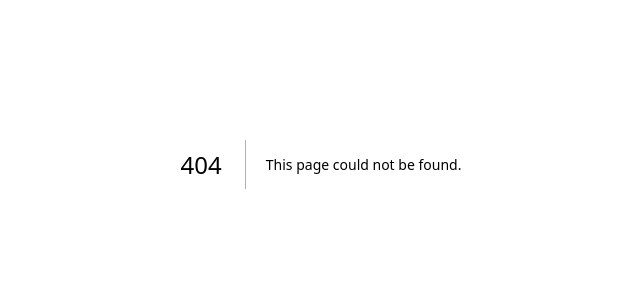
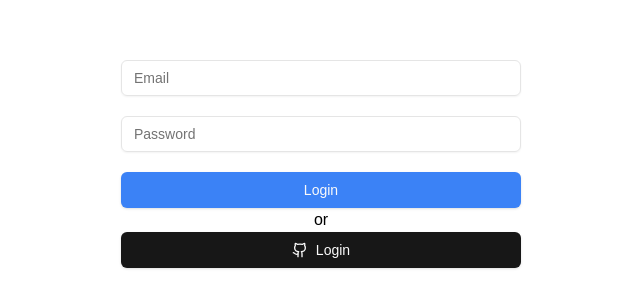
Before and after one commit to retsu14/next-tsc, a Next.js app: page /login in a window 1280 px wide. Before the commit this address had no page. Shown: the part 236-544 px from the top of the page, without its empty margins (319-959 px from the left). Built offline with nearby package versions, Linux system fonts and the light colour scheme.

Commit message:
chore: auth

```diff
--- /dev/null
+++ b/app/(auth)/layout.tsx
@@ -0,0 +1,11 @@
+export default function AuthLayout({
+  children,
+}: {
+  children: React.ReactNode;
+}) {
+  return (
+    <div className="flex items-center justify-center h-screen">
+      <main>{children}</main>
+    </div>
+  );
+}
--- /dev/null
+++ b/app/(auth)/login/page.tsx
@@ -0,0 +1,80 @@
+"use client";
+import { zodResolver } from "@hookform/resolvers/zod";
+import { useForm } from "react-hook-form";
+import { z } from "zod";
+import { Button } from "@/components/ui/button";
+import {
+  Form,
+  FormControl,
+  FormField,
+  FormItem,
+  FormMessage,
+} from "@/components/ui/form";
+import { Input } from "@/components/ui/input";
+import { SignIn } from "@/components/signIn";
+
+const formSchema = z.object({
+  username: z.string().min(2, {
+    message: "Username must be at least 2 characters.",
+  }),
+  password: z.string().min(6, {
+    message: "Password must be at least 6 characters.",
+  }),
+});
+
+export default function ProfileForm() {
+  const form = useForm<z.infer<typeof formSchema>>({
+    resolver: zodResolver(formSchema),
+    defaultValues: {
+      username: "",
+      password: "",
+    },
+  });
+
+  function onSubmit(values: z.infer<typeof formSchema>) {
+    console.log(values);
+  }
+
+  return (
+    <div className="flex justify-center items-center flex-col w-[400px]">
+      <Form {...form}>
+        <form
+          onSubmit={form.handleSubmit(onSubmit)}
+          className="flex flex-col gap-5 w-full"
+        >
+          <FormField
+            control={form.control}
+            name="username"
+            render={({ field }) => (
+              <FormItem>
+                <FormControl>
+                  <Input placeholder="Email" {...field} />
+                </FormControl>
+                <FormMessage />
+              </FormItem>
+            )}
+          />
+          <FormField
+            control={form.control}
+            name="password"
+            render={({ field }) => (
+              <FormItem>
+                <FormControl>
+                  <Input placeholder="Password" {...field} />
+                </FormControl>
+                <FormMessage />
+              </FormItem>
+            )}
+          />
+          <Button type="submit" className="w-full bg-blue-500">
+            Login
+          </Button>
+        </form>
+      </Form>
+      <div>or</div>
+      <div className="flex flex-col w-full">
+        <SignIn />
+      </div>
+    </div>
+  );
+}
--- a/app/(root)/layout.tsx
+++ b/app/(root)/layout.tsx
@@ -1,7 +1,7 @@
 import Home from "./page";
 import Navbar from "@/components/navbar";
 
-export default function Layout() {
+export default function Layout({ children }: { children: React.ReactNode }) {
   return (
     <main className="lg:px-[30px]">
       <Navbar />
--- a/app/globals.css
+++ b/app/globals.css
@@ -1,3 +1,8 @@
+@font-face {
+  font-family: Lobster-Regular;
+  src: url("../font/Lobster-Regular.woff2");
+}
+
 @tailwind base;
 @tailwind components;
 @tailwind utilities;
@@ -5,6 +10,9 @@
 body {
   font-family: Arial, Helvetica, sans-serif;
 }
+.lobster-font {
+  font-family: Lobster-Regular;
+}
 
 @layer base {
   :root {
--- a/components/navbar.tsx
+++ b/components/navbar.tsx
@@ -9,25 +9,28 @@
 } from "@/components/ui/dropdown-menu";
 import Image from "next/image";
 import { Button } from "@/components/ui/button";
+import Link from "next/link";
 
 export default async function Navbar() {
   const session = await auth();
   return (
     <nav className="h-[60px] flex justify-between items-center">
-      <div>CMS</div>
+      <div className="lobster-font text-[25px] text-blue-600 tracking-[3px] font-bold">
+        EliCMS
+      </div>
 
       {session && session?.user ? (
         <DropdownMenu>
           <DropdownMenuTrigger className="outline-none">
             <Image
               src={session?.user?.image}
-              width={50}
-              height={50}
+              width={40}
+              height={40}
               alt="Github Profile"
               className="rounded-full object-cover"
             />
           </DropdownMenuTrigger>
-          <DropdownMenuContent className="outline-none">
+          <DropdownMenuContent className="outline-none mr-[10px]">
             <DropdownMenuLabel>{session?.user?.name}</DropdownMenuLabel>
             <DropdownMenuSeparator />
             <DropdownMenuItem>
@@ -61,9 +64,9 @@
               viewBox="0 0 24 24"
               fill="none"
               stroke="currentColor"
-              stroke-width="2"
-              stroke-linecap="round"
-              stroke-linejoin="round"
+              strokeWidth="2"
+              strokeLinecap="round"
+              strokeLinejoin="round"
               className="lucide lucide-github"
             >
               <path d="M15 22v-4a4.8 4.8 0 0 0-1-3.5c3 0 6-2 6-5.5.08-1.25-.27-2.48-1-3.5.28-1.15.28-2.35 0-3.5 0 0-1 0-3 1.5-2.64-.5-5.36-.5-8 0C6 2 5 2 5 2c-.3 1.15-.3 2.35 0 3.5A5.403 5.403 0 0 0 4 9c0 3.5 3 5.5 6 5.5-.39.49-.68 1.05-.85 1.65-.17.6-.22 1.23-.15 1.85v4" />
--- /dev/null
+++ b/components/signIn.tsx
@@ -0,0 +1,26 @@
+"use client";
+import { signIn } from "@/auth";
+import { Button } from "@/components/ui/button";
+
+export function SignIn() {
+  return (
+    <Button onClick={() => signIn("github", { redirectTo: "/" })}>
+      <svg
+        xmlns="http://www.w3.org/2000/svg"
+        width="24"
+        height="24"
+        viewBox="0 0 24 24"
+        fill="none"
+        stroke="currentColor"
+        strokeWidth="2"
+        strokeLinecap="round"
+        strokeLinejoin="round"
+        className="lucide lucide-github"
+      >
+        <path d="M15 22v-4a4.8 4.8 0 0 0-1-3.5c3 0 6-2 6-5.5.08-1.25-.27-2.48-1-3.5.28-1.15.28-2.35 0-3.5 0 0-1 0-3 1.5-2.64-.5-5.36-.5-8 0C6 2 5 2 5 2c-.3 1.15-.3 2.35 0 3.5A5.403 5.403 0 0 0 4 9c0 3.5 3 5.5 6 5.5-.39.49-.68 1.05-.85 1.65-.17.6-.22 1.23-.15 1.85v4" />
+        <path d="M9 18c-4.51 2-5-2-7-2" />
+      </svg>
+      Login
+    </Button>
+  );
+}
--- /dev/null
+++ b/components/ui/form.tsx
@@ -0,0 +1,178 @@
+"use client"
+
+import * as React from "react"
+import * as LabelPrimitive from "@radix-ui/react-label"
+import { Slot } from "@radix-ui/react-slot"
+import {
+  Controller,
+  ControllerProps,
+  FieldPath,
+  FieldValues,
+  FormProvider,
+  useFormContext,
+} from "react-hook-form"
+
+import { cn } from "@/lib/utils"
+import { Label } from "@/components/ui/label"
+
+const Form = FormProvider
+
+type FormFieldContextValue<
+  TFieldValues extends FieldValues = FieldValues,
+  TName extends FieldPath<TFieldValues> = FieldPath<TFieldValues>
+> = {
+  name: TName
+}
+
+const FormFieldContext = React.createContext<FormFieldContextValue>(
+  {} as FormFieldContextValue
+)
+
+const FormField = <
+  TFieldValues extends FieldValues = FieldValues,
+  TName extends FieldPath<TFieldValues> = FieldPath<TFieldValues>
+>({
+  ...props
+}: ControllerProps<TFieldValues, TName>) => {
+  return (
+    <FormFieldContext.Provider value={{ name: props.name }}>
+      <Controller {...props} />
+    </FormFieldContext.Provider>
+  )
+}
+
+const useFormField = () => {
+  const fieldContext = React.useContext(FormFieldContext)
+  const itemContext = React.useContext(FormItemContext)
+  const { getFieldState, formState } = useFormContext()
+
+  const fieldState = getFieldState(fieldContext.name, formState)
+
+  if (!fieldContext) {
+    throw new Error("useFormField should be used within <FormField>")
+  }
+
+  const { id } = itemContext
+
+  return {
+    id,
+    name: fieldContext.name,
+    formItemId: `${id}-form-item`,
+    formDescriptionId: `${id}-form-item-description`,
+    formMessageId: `${id}-form-item-message`,
+    ...fieldState,
+  }
+}
+
+type FormItemContextValue = {
+  id: string
+}
+
+const FormItemContext = React.createContext<FormItemContextValue>(
+  {} as FormItemContextValue
+)
+
+const FormItem = React.forwardRef<
+  HTMLDivElement,
+  React.HTMLAttributes<HTMLDivElement>
+>(({ className, ...props }, ref) => {
+  const id = React.useId()
+
+  return (
+    <FormItemContext.Provider value={{ id }}>
+      <div ref={ref} className={cn("space-y-2", className)} {...props} />
+    </FormItemContext.Provider>
+  )
+})
+FormItem.displayName = "FormItem"
+
+const FormLabel = React.forwardRef<
+  React.ElementRef<typeof LabelPrimitive.Root>,
+  React.ComponentPropsWithoutRef<typeof LabelPrimitive.Root>
+>(({ className, ...props }, ref) => {
+  const { error, formItemId } = useFormField()
+
+  return (
+    <Label
+      ref={ref}
+      className={cn(error && "text-red-500 dark:text-red-900", className)}
+      htmlFor={formItemId}
+      {...props}
+    />
+  )
+})
+FormLabel.displayName = "FormLabel"
+
+const FormControl = React.forwardRef<
+  React.ElementRef<typeof Slot>,
+  React.ComponentPropsWithoutRef<typeof Slot>
+>(({ ...props }, ref) => {
+  const { error, formItemId, formDescriptionId, formMessageId } = useFormField()
+
+  return (
+    <Slot
+      ref={ref}
+      id={formItemId}
+      aria-describedby={
+        !error
+          ? `${formDescriptionId}`
+          : `${formDescriptionId} ${formMessageId}`
+      }
+      aria-invalid={!!error}
+      {...props}
+    />
+  )
+})
+FormControl.displayName = "FormControl"
+
+const FormDescription = React.forwardRef<
+  HTMLParagraphElement,
+  React.HTMLAttributes<HTMLParagraphElement>
+>(({ className, ...props }, ref) => {
+  const { formDescriptionId } = useFormField()
+
+  return (
+    <p
+      ref={ref}
+      id={formDescriptionId}
+      className={cn("text-[0.8rem] text-neutral-500 dark:text-neutral-400", className)}
+      {...props}
+    />
+  )
+})
+FormDescription.displayName = "FormDescription"
+
+const FormMessage = React.forwardRef<
+  HTMLParagraphElement,
+  React.HTMLAttributes<HTMLParagraphElement>
+>(({ className, children, ...props }, ref) => {
+  const { error, formMessageId } = useFormField()
+  const body = error ? String(error?.message) : children
+
+  if (!body) {
+    return null
+  }
+
+  return (
+    <p
+      ref={ref}
+      id={formMessageId}
+      className={cn("text-[0.8rem] font-medium text-red-500 dark:text-red-900", className)}
+      {...props}
+    >
+      {body}
+    </p>
+  )
+})
+FormMessage.displayName = "FormMessage"
+
+export {
+  useFormField,
+  Form,
+  FormItem,
+  FormLabel,
+  FormControl,
+  FormDescription,
+  FormMessage,
+  FormField,
+}
--- /dev/null
+++ b/components/ui/input.tsx
@@ -0,0 +1,22 @@
+import * as React from "react"
+
+import { cn } from "@/lib/utils"
+
+const Input = React.forwardRef<HTMLInputElement, React.ComponentProps<"input">>(
+  ({ className, type, ...props }, ref) => {
+    return (
+      <input
+        type={type}
+        className={cn(
+          "flex h-9 w-full rounded-md border border-neutral-200 bg-transparent px-3 py-1 text-base shadow-sm transition-colors file:border-0 file:bg-transparent file:text-sm file:font-medium file:text-neutral-950 placeholder:text-neutral-500 focus-visible:outline-none focus-visible:ring-1 focus-visible:ring-neutral-950 disabled:cursor-not-allowed disabled:opacity-50 md:text-sm dark:border-neutral-800 dark:file:text-neutral-50 dark:placeholder:text-neutral-400 dark:focus-visible:ring-neutral-300",
+          className
+        )}
+        ref={ref}
+        {...props}
+      />
+    )
+  }
+)
+Input.displayName = "Input"
+
+export { Input }
--- /dev/null
+++ b/components/ui/label.tsx
@@ -0,0 +1,26 @@
+"use client"
+
+import * as React from "react"
+import * as LabelPrimitive from "@radix-ui/react-label"
+import { cva, type VariantProps } from "class-variance-authority"
+
+import { cn } from "@/lib/utils"
+
+const labelVariants = cva(
+  "text-sm font-medium leading-none peer-disabled:cursor-not-allowed peer-disabled:opacity-70"
+)
+
+const Label = React.forwardRef<
+  React.ElementRef<typeof LabelPrimitive.Root>,
+  React.ComponentPropsWithoutRef<typeof LabelPrimitive.Root> &
+    VariantProps<typeof labelVariants>
+>(({ className, ...props }, ref) => (
+  <LabelPrimitive.Root
+    ref={ref}
+    className={cn(labelVariants(), className)}
+    {...props}
+  />
+))
+Label.displayName = LabelPrimitive.Root.displayName
+
+export { Label }
--- a/package.json
+++ b/package.json
@@ -9,8 +9,10 @@
     "lint": "next lint"
   },
   "dependencies": {
+    "@hookform/resolvers": "^4.0.0",
     "@radix-ui/react-dialog": "^1.1.6",
     "@radix-ui/react-dropdown-menu": "^2.1.6",
+    "@radix-ui/react-label": "^2.1.2",
     "@radix-ui/react-slot": "^1.1.2",
     "class-variance-authority": "^0.7.1",
     "clsx": "^2.1.1",
@@ -19,8 +21,10 @@
     "next-auth": "^5.0.0-beta.25",
     "react": "^19.0.0",
     "react-dom": "^19.0.0",
+    "react-hook-form": "^7.54.2",
     "tailwind-merge": "^3.0.1",
-    "tailwindcss-animate": "^1.0.7"
+    "tailwindcss-animate": "^1.0.7",
+    "zod": "^3.24.2"
   },
   "devDependencies": {
     "@eslint/eslintrc": "^3",
```
Also changed, not shown: tsconfig.json (+7 -1 lines), app/(auth)/register/page.tsx (added), font/Lobster-Regular.woff2 (added), 1 other file (tests, documents, lock files or other folders).
